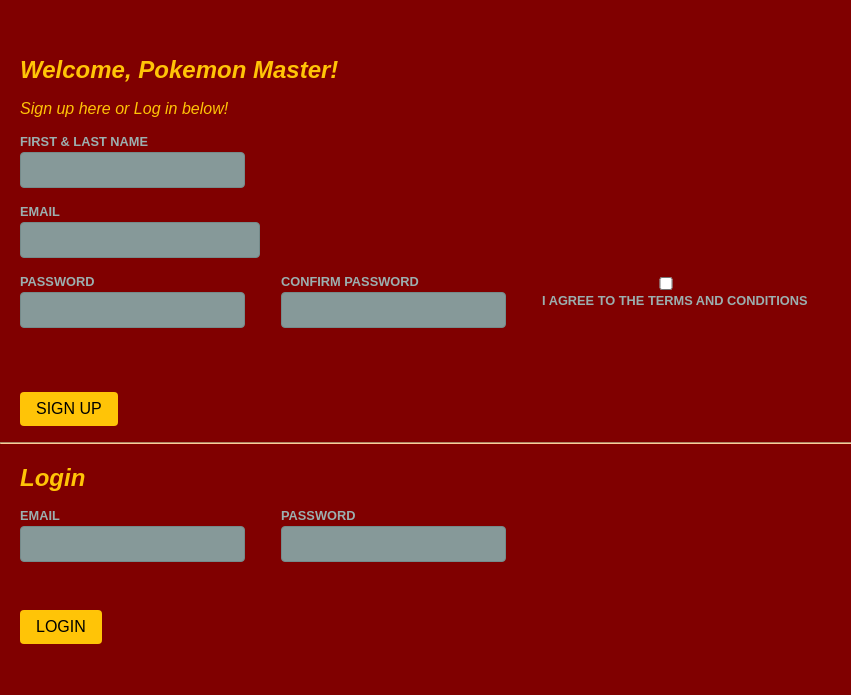
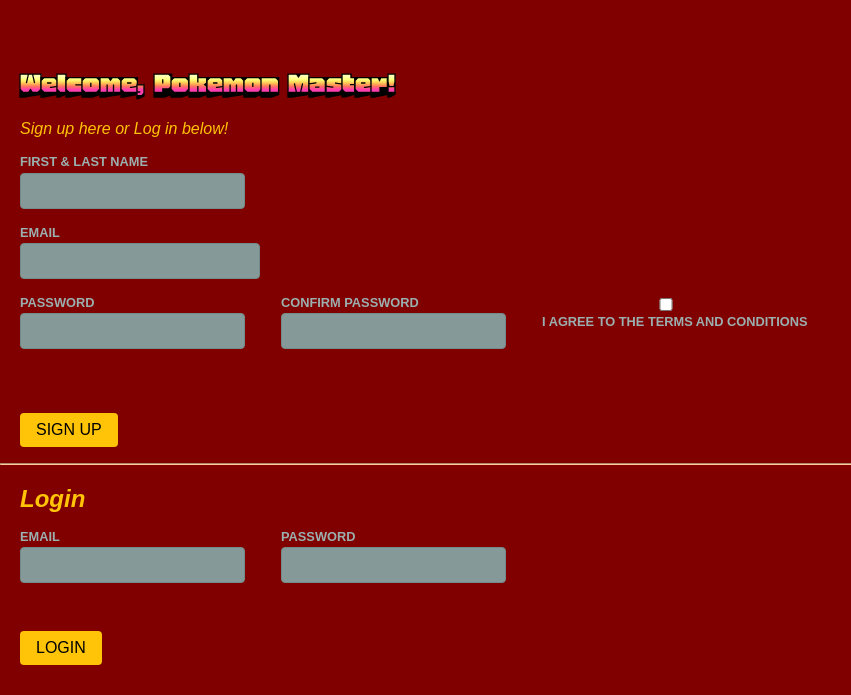
Before and after one commit to barrett38/Pokedex, a React (Create React App) app: page /LogIn in a window 1280 px wide. Shown: the part 105-800 px from the top of the page, without its empty margins (0-851 px from the left). Built offline with nearby package versions, Linux system fonts and the light colour scheme; the HTML template or start-up script is replaced by a standard one.

Commit message:
Adjusted Login CSS

```diff
--- a/src/components/Login/ProfileEntry.jsx
+++ b/src/components/Login/ProfileEntry.jsx
@@ -27,7 +27,7 @@
 
   return (
     <form onSubmit={handleSubmit}>
-      <h2 className="titles">Welcome, Pokemon Master!</h2>
+      <h2 className="login-welcome">Welcome, Pokemon Master!</h2>
       <p className="titles">Sign up here or Log in below!</p>
 
       {/* Signup Full name info */}
--- a/src/index.css
+++ b/src/index.css
@@ -185,6 +185,15 @@
   background-color: transparent;
 }
 
+.login-welcome {
+  margin-bottom: 1rem;
+  padding-left: 20px;
+  /* font-style: italic;
+  color: #ffc407; */
+  font-family: "Honk Regular", sans-serif;
+  font-size: 208%;
+}
+
 .titles {
   margin-bottom: 1rem;
   padding-left: 20px;
```
